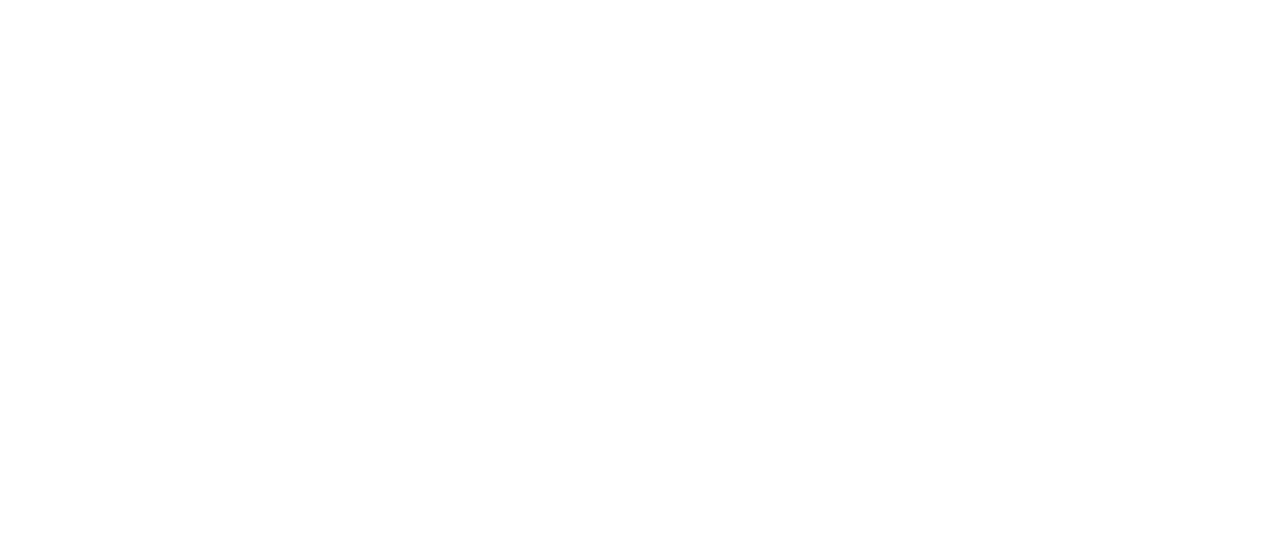
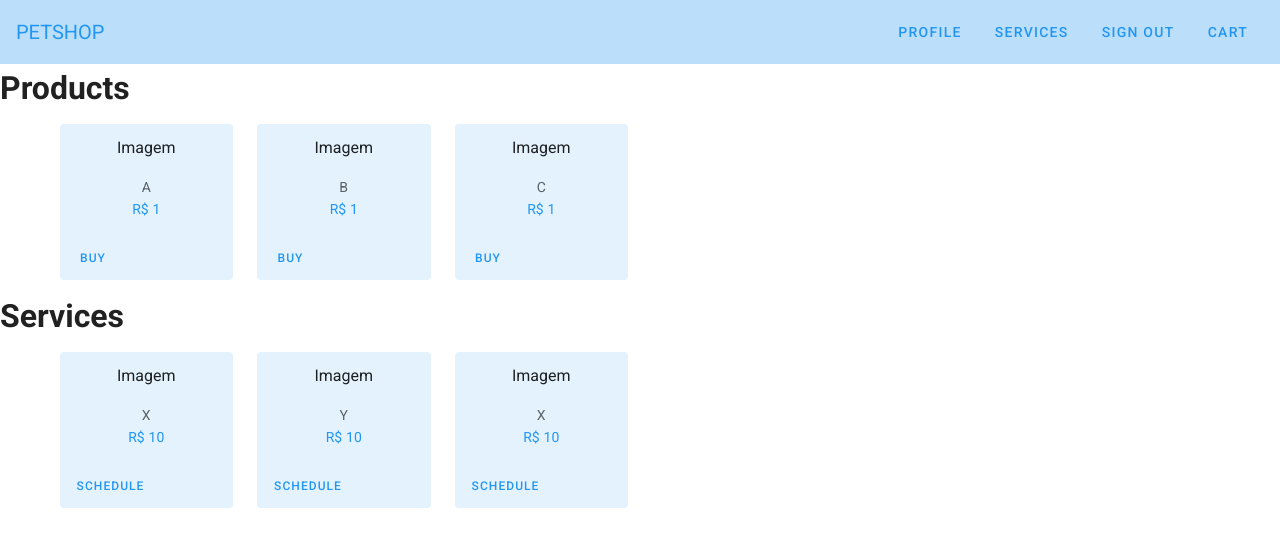
Before and after one commit to Mashbraganca/Petshop, a Vue app in the folder petshop/: page / in a window 1280 px wide. Shown: the top 546 px of the page. Built offline with nearby package versions, Linux system fonts and the light colour scheme.

Commit message:
home page layout basics

```diff
--- a/petshop/src/App.vue
+++ b/petshop/src/App.vue
@@ -1,19 +1,21 @@
 <template>
   <v-app>
+    <Toolbar />
 
     <v-content>
-
+      <router-view></router-view>
     </v-content>
 
   </v-app>
 </template>
 
 <script>
+import Toolbar from '@/components/Toolbar'
 
 
 export default {
   name: 'App',
-
+  components: {Toolbar},
 
 
   data: () => ({
--- /dev/null
+++ b/petshop/src/components/Toolbar.vue
@@ -0,0 +1,51 @@
+<template>
+    <nav>
+        <v-toolbar flat app class="blue lighten-4">
+            <div>
+                <v-toolbar-title class="text-uppercase blue--text">
+                    <span>Petshop</span>
+                </v-toolbar-title>
+            </div>
+
+            <v-spacer></v-spacer>
+
+            <div v-show="logged">
+                <v-btn text color="blue">
+                    <span>Profile</span>
+                </v-btn>
+
+                <v-btn text color="blue">
+                    <span>Services</span>
+                </v-btn>
+
+                <v-btn text color="blue" @click="logged = false">
+                    <span>Sign Out</span>
+                </v-btn>
+
+                <v-btn text color="blue">
+                    <span>Cart</span>
+                </v-btn>
+            </div>
+            <div v-show="!logged">
+                <v-btn text color="blue" @click="logged = true">
+                    <span>Sign In</span>
+                </v-btn>
+            </div>
+
+
+
+        </v-toolbar>
+
+    </nav>
+
+</template>
+
+<script>
+export default{
+    data() {
+        return{
+            logged: true
+        }
+    }
+}
+</script>
--- a/petshop/src/views/Home.vue
+++ b/petshop/src/views/Home.vue
@@ -1,13 +1,78 @@
 <template>
   <div class="home">
-    <h1>Homepage</h1>
+    <h1>Products</h1>
+    <v-container>
+
+      <v-layout row wrap>
+        <v-flex md2 v-for="product in storage" :key="product.name">
+          <v-card flat class="text-center ma-3" color="blue lighten-5">
+            <v-responsive class="pt-3">
+              Imagem
+            </v-responsive>
+
+            <v-card-text>
+              <div class="subheading"> {{product.name}} </div>
+              <div right class="blue--text"> R$ {{product.price}} </div>
+            </v-card-text>
+
+            <v-card-actions>
+              <v-btn text small left color="blue">
+                <span>Buy</span>
+              </v-btn>
+            </v-card-actions>
+          </v-card>
+        </v-flex>
+      </v-layout>
+
+    </v-container>
+
+
+
+    <h1>Services</h1>
+    <v-container>
+
+      <v-layout row wrap>
+        <v-flex md2 v-for="service in services" :key="service.name">
+          <v-card flat class="text-center ma-3" color="blue lighten-5">
+            <v-responsive class="pt-3">
+              Imagem
+            </v-responsive>
+
+            <v-card-text>
+              <div class="subheading"> {{service.name}} </div>
+              <div right class="blue--text"> R$ {{service.price}} </div>
+            </v-card-text>
+
+            <v-card-actions>
+              <v-btn text small left color="blue">
+                <span>Schedule</span>
+              </v-btn>
+            </v-card-actions>
+          </v-card>
+        </v-flex>
+      </v-layout>
+
+    </v-container>
+
   </div>
 </template>
 
 <script>
+export default {
+  data() {
+        return{
+            storage: [
+              { name: 'A', price: 1.0},
+              { name: 'B', price: 1.0},
+              { name: 'C', price: 1.0}
+            ],
 
-
-export default {
-
+            services: [
+              { name: 'X', price: 10.0},
+              { name: 'Y', price: 10.0},
+              { name: 'X', price: 10.0}
+            ]
+        }
+    }
 }
 </script>
```
Also changed, not shown: petshop/src/views/About.vue (line endings or trailing spaces).
